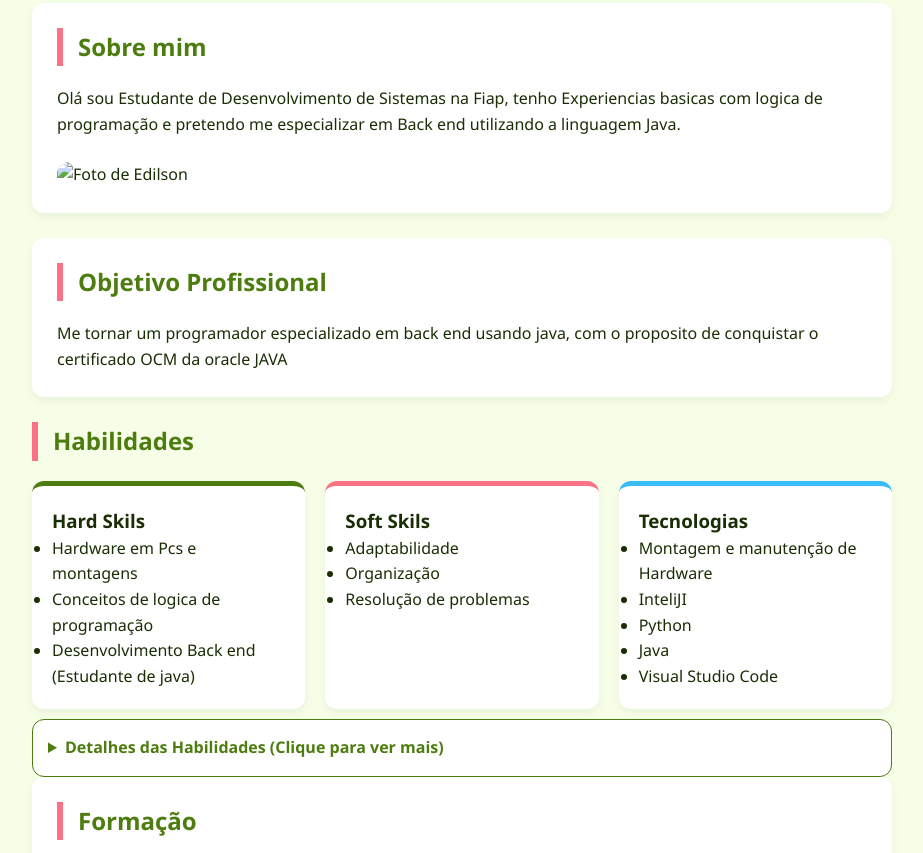
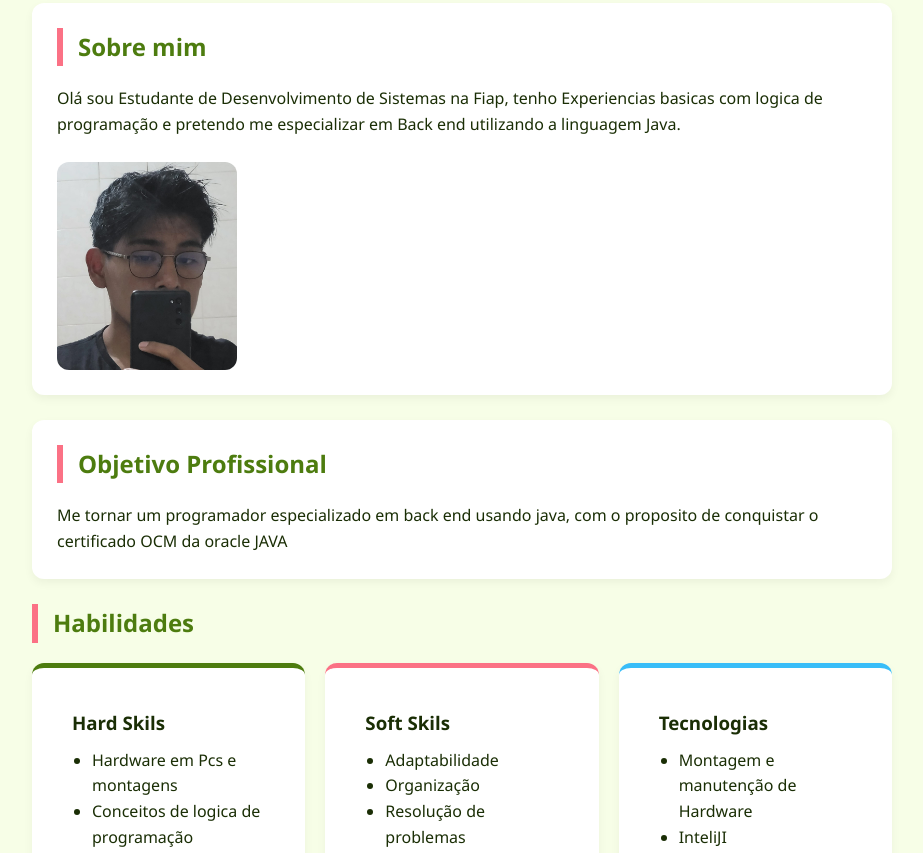
Before and after one commit to Edilson-Cm/pagina-pessoal-fiap, a plain HTML site: page index.html in a window 1280 px wide. Shown: the part 379-1232 px from the top of the page, without its empty margins (178-1101 px from the left). Drawn offline with Linux system fonts and the light colour scheme.

Commit message:
Finalização

```diff
--- a/index.html
+++ b/index.html
@@ -40,7 +40,7 @@
                 <div class="texto">
                     <p>Olá sou Estudante de Desenvolvimento de Sistemas na Fiap, tenho Experiencias basicas com logica de programação e pretendo me especializar em Back end utilizando a linguagem Java.</p>
                 </div>
-                <img src="img/foto.jpg" alt="Foto de Edilson" class="foto-perfil">
+                <img src="img/myfoto.jpg" alt="Foto de Edilson" class="foto-perfil">
             </div>
         </section>
 
--- a/style.css
+++ b/style.css
@@ -95,11 +95,15 @@ h2 {
 
 .card {
     background: white;
-    padding: 20px;
+    padding: 40px;
     border-radius: 12px;
     flex: 1;
     min-width: 250px;
     box-shadow: 0 4px 10px rgba(0,0,0,0.05);
+}
+.card ul {
+    padding-left: 20px;
+    margin-top: 10px;
 }
 
 
```
Also changed, not shown: img/myfoto.jpg (added).
